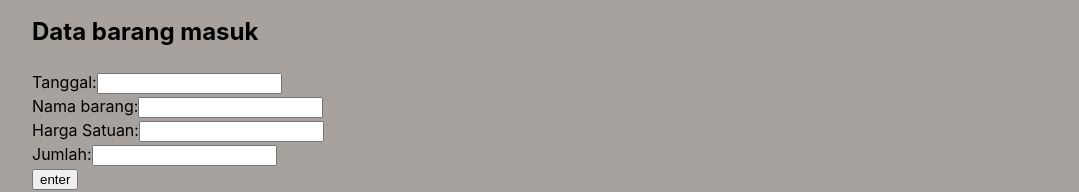
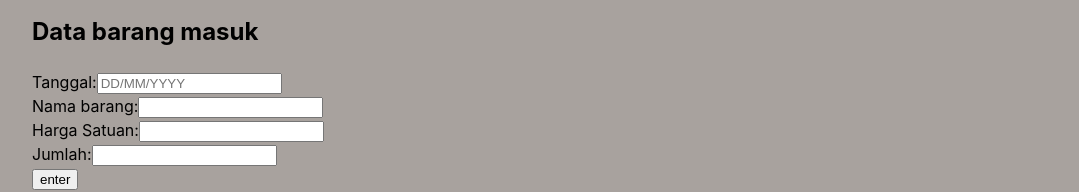
Before and after one commit to irsyadalaudin/items-storage, a React (Vite) app in the folder admin/: page / in a window 1280 px wide. Shown: the part 226-418 px from the top of the page, without its empty margins (80-1159 px from the left). Built offline with nearby package versions, Linux system fonts and the light colour scheme.

Commit message:
added handleDateChange function

```diff
--- a/admin/src/components/Storage.jsx
+++ b/admin/src/components/Storage.jsx
@@ -1,4 +1,4 @@
-import { useState } from 'react'
+import { useRef, useState } from 'react'
 
 const Storage = () => {
     const [tanggal, setTanggal] = useState('')
@@ -6,6 +6,36 @@ const Storage = () => {
     const [hargaSatuan, setHargaSatuan] = useState('')
     const [jumlah, setJumlah] = useState('')
 	const [items, setItems] = useState([])
+	const [errorMessage, setErrorMessage] = useState('')
+	const inputRef = useRef('')
+
+	// const handleDateChange = (e) => {
+	// 	const inputDate = e.target.value
+
+	// 	// FORMAT YANG DIGUNAKAN DD/MM/YYYY
+	// 	const regex = /^\d{2}\/\d{2}\/\d{4}$/  // VALIDASI FORMAT DENGAN REGEX
+
+	// 	if (regex.test(inputDate)) {
+	// 		setTanggal(inputDate)
+	// 		setErrorMessage('')
+	// 	} else {
+	// 		setErrorMessage('Format tanggal harus DD/MM/YYYY')
+	// 	}
+	// }
+
+	const handleDateChange = () => {
+		const inputDate = inputRef.current.value
+
+		// FORMAT YANG DIGUNAKAN DD/MM/YYYY
+		const regex = /^\d{2}\/\d{2}\/\d{4}$/  // VALIDASI FORMAT DENGAN REGEX
+
+		if (regex.test(inputDate)) {
+			setTanggal(inputDate)
+			setErrorMessage('')
+		} else {
+			setErrorMessage('Format tanggal harus DD/MM/YYYY')
+		}
+	}
 
 	const handleSubmit = (e) => {
 		e.preventDefault()    // MENCEGAH RELOAD HALAMAN
@@ -45,19 +75,44 @@ const Storage = () => {
                 <h2>Data barang masuk</h2>
                 <div>
                     <label htmlFor='Tanggal'>Tanggal:</label>
-                    <input type='number' value={tanggal} onChange={(e) => setTanggal(e.target.value)} />
+                    {/* <input
+						type='number'
+						value={tanggal}
+						onChange={handleDateChange}
+					/> */}
+					<input
+						type='number'
+						ref={inputRef}
+						defaultValue={tanggal}
+						onBlur={handleDateChange}
+						placeholder='DD/MM/YYYY'
+					/>
+					{errorMessage}
                 </div>
+
                 <div>
                     <label htmlFor='Nama Barang'>Nama barang:</label>
-                    <input type='text' value={namaBarang} onChange={(e) => setNamaBarang(e.target.value)} />
+                    <input
+						type='text'
+						value={namaBarang}
+						onChange={(e) => setNamaBarang(e.target.value)}
+					/>
                 </div>
                 <div>
                     <label htmlFor='Harga Satuan'>Harga Satuan:</label>
-                    <input type='text' value={hargaSatuan} onChange={(e) => setHargaSatuan(e.target.value)} />
+                    <input
+						type='text'
+						value={hargaSatuan}
+						onChange={(e) => setHargaSatuan(e.target.value)}
+					/>
                 </div>
                 <div>
                     <label htmlFor='Jumlah'>Jumlah:</label>
-                    <input type='number' value={jumlah} onChange={(e) => setJumlah(e.target.value)} />
+                    <input
+						type='number'
+						value={jumlah}
+						onChange={(e) => setJumlah(e.target.value)}
+					/>
                 </div>
                 <div>
 					<button type='submit'>enter</button>
```
